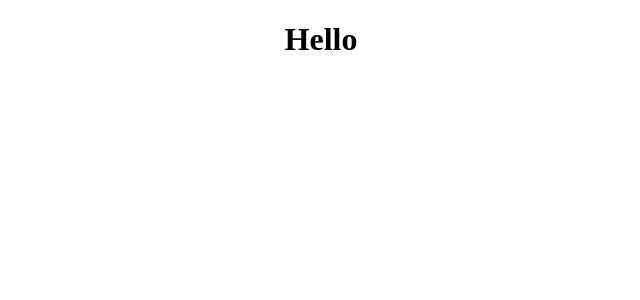
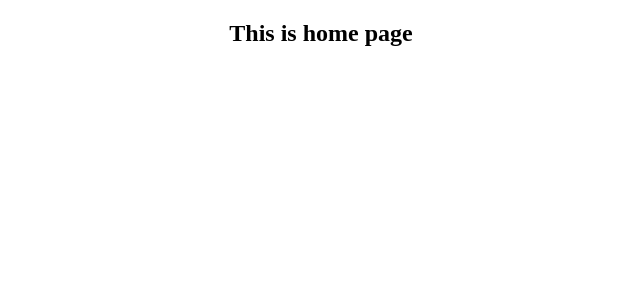
Before and after one commit to KKaranja/Karanja-Wa-Kimura, a React (Create React App) app: page / in a window 1280 px wide. Shown: the top 300 px of the page, without its empty margins (319-959 px from the left). Built offline with nearby package versions, Linux system fonts and the light colour scheme.

Commit message:
home page

```diff
--- a/src/App.js
+++ b/src/App.js
@@ -1,10 +1,11 @@
 import React from 'react';
 import './App.css';
+import Home from "./components/index"
 
 function App() {
   return (
     <div className="App">
-      <h1>Hello</h1>
+     <Home/>
     </div>
   );
 }
--- /dev/null
+++ b/src/components/index.js
@@ -0,0 +1,11 @@
+import React from 'react'
+
+const Home = () => {
+    return (
+        <div>
+            <h2>This is home page</h2>
+        </div>
+    )
+}
+
+export default Home
```
Also changed, not shown: src/coffee-apple.jpg (added), src/images/avatar.png (added).
